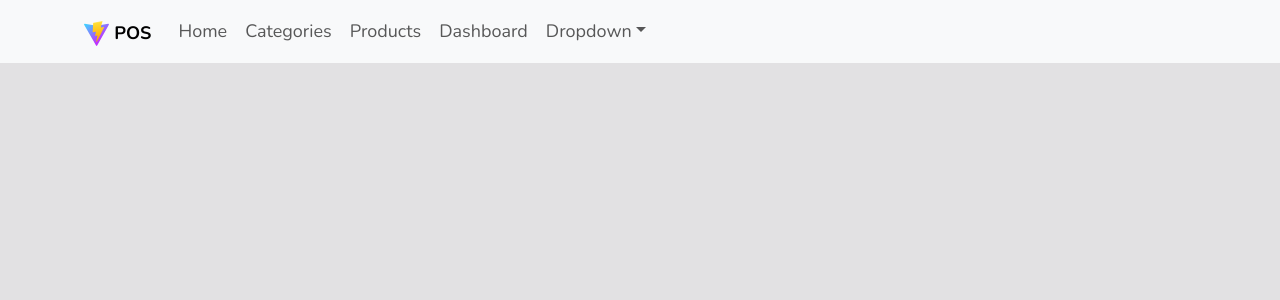
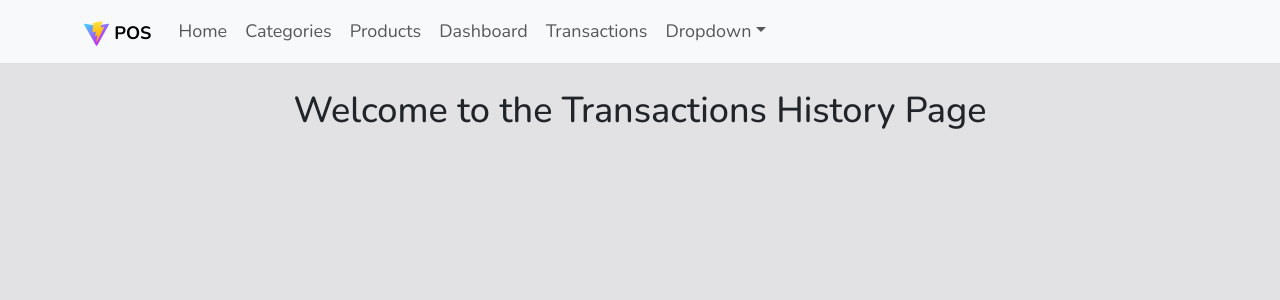
Before and after one commit to PengWin553/simple-pos-frontend2, a React (Vite) app: page /transactions in a window 1280 px wide. Shown: the top 300 px of the page. Built offline with nearby package versions, Linux system fonts and the light colour scheme; a web font is replaced by a local one.

Commit message:
Add Transaction History Page; Empty checkOut value after saveTransaction

```diff
--- a/src/App.jsx
+++ b/src/App.jsx
@@ -2,6 +2,7 @@ import Categories from './Categories/CategoryIndex';
 import Products from './Products/ProductIndex';
 import Dashboard from './Dashboard/Dashboard';
 import Home from './Home/Home';
+import Transactions from './Transactions/Transactions';
 import NavigationBar from './Navbar/Navbar';
 import { BrowserRouter as Router, Route, Switch, Redirect } from 'react-router-dom';
 
@@ -39,6 +40,11 @@ const App = () => {
                             <Dashboard />
                         </Route>
 
+                        {/* transactionsPage */}
+                        <Route path="/transactions">
+                            <Transactions />
+                        </Route>
+
                     </Switch>
                 </div>
             </div>
--- a/src/Dashboard/Dashboard.jsx
+++ b/src/Dashboard/Dashboard.jsx
@@ -77,6 +77,7 @@ const Dashboard = () => {
             await getProducts();
             toast.success('Transaction saved successfully');
             console.log('transaction saved successfully');
+            setCheckOut([]);
         } else {
             toast.error('Failed to save transaction');
         }
--- a/src/Navbar/Navbar.jsx
+++ b/src/Navbar/Navbar.jsx
@@ -16,6 +16,7 @@ const NavigationBar = () => {
                 <Nav.Link href="/Categories/categories">Categories</Nav.Link>
                 <Nav.Link href="/Products/products">Products</Nav.Link>
                 <Nav.Link href="/Dashboard/dashboard">Dashboard</Nav.Link>
+                <Nav.Link href="/Transactions/transactions">Transactions</Nav.Link>
 
                 <NavDropdown title="Dropdown" id="basic-nav-dropdown">
                 <NavDropdown.Item href="#action/3.1">Action</NavDropdown.Item>
--- /dev/null
+++ b/src/Transactions/Transactions.jsx
@@ -0,0 +1,9 @@
+const Transactions = () => {
+    return(
+        <div className="crud-content-container">
+            <h2 className="page-title">Welcome to the Transactions History Page</h2>
+        </div>
+    )
+}
+
+export default Transactions;
```
